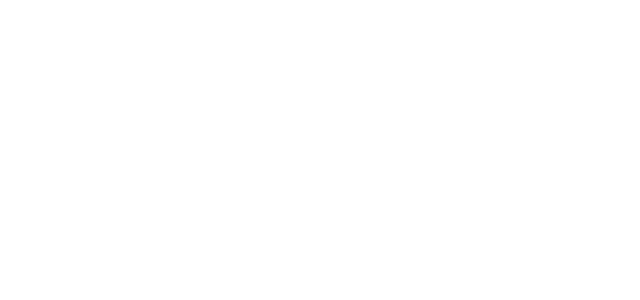
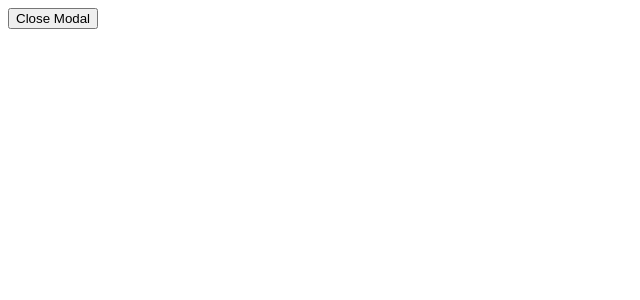
Before and after one commit to PrashantM26/Open-Modal-with-Portal---Working-with-Fragments-portals-refs-JSX-Limitations---6pwvaufdckbs, a Next.js app: page / in a window 1280 px wide. Shown: the top 300 px of the page, without its empty margins (0-640 px from the left). Built offline with nearby package versions, Linux system fonts and the light colour scheme.

Commit message:
Update index.js

```diff
--- a/pages/index.js
+++ b/pages/index.js
@@ -18,8 +18,8 @@
       <Modal isOpen={isModalOpen} onClose={closeModal}>
         <h2>This is a Modal</h2>
         <p>Using React Portals with Next.js</p>
-        <button onClick={openModal}>Close Modal</button>
       </Modal>
+      <button onClick={openModal}>Close Modal</button>
     </div>
   );
 };
```
